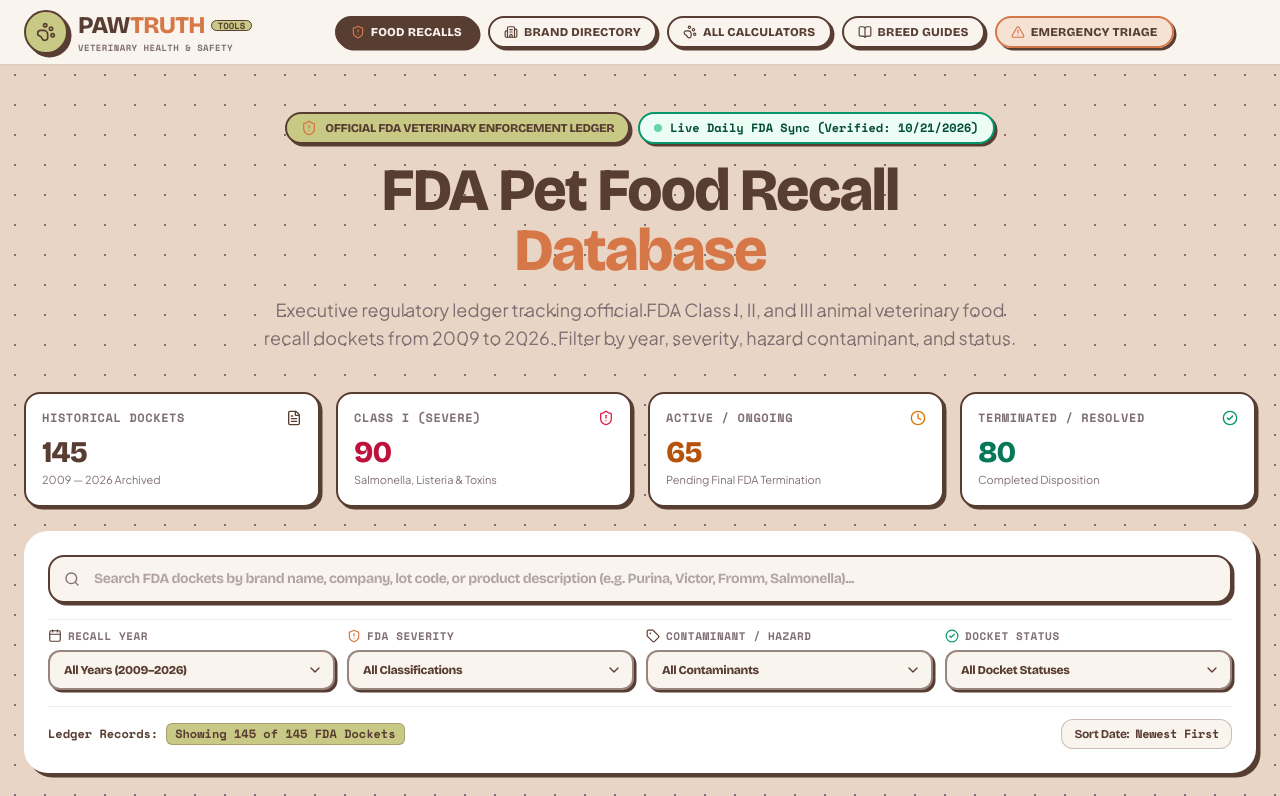
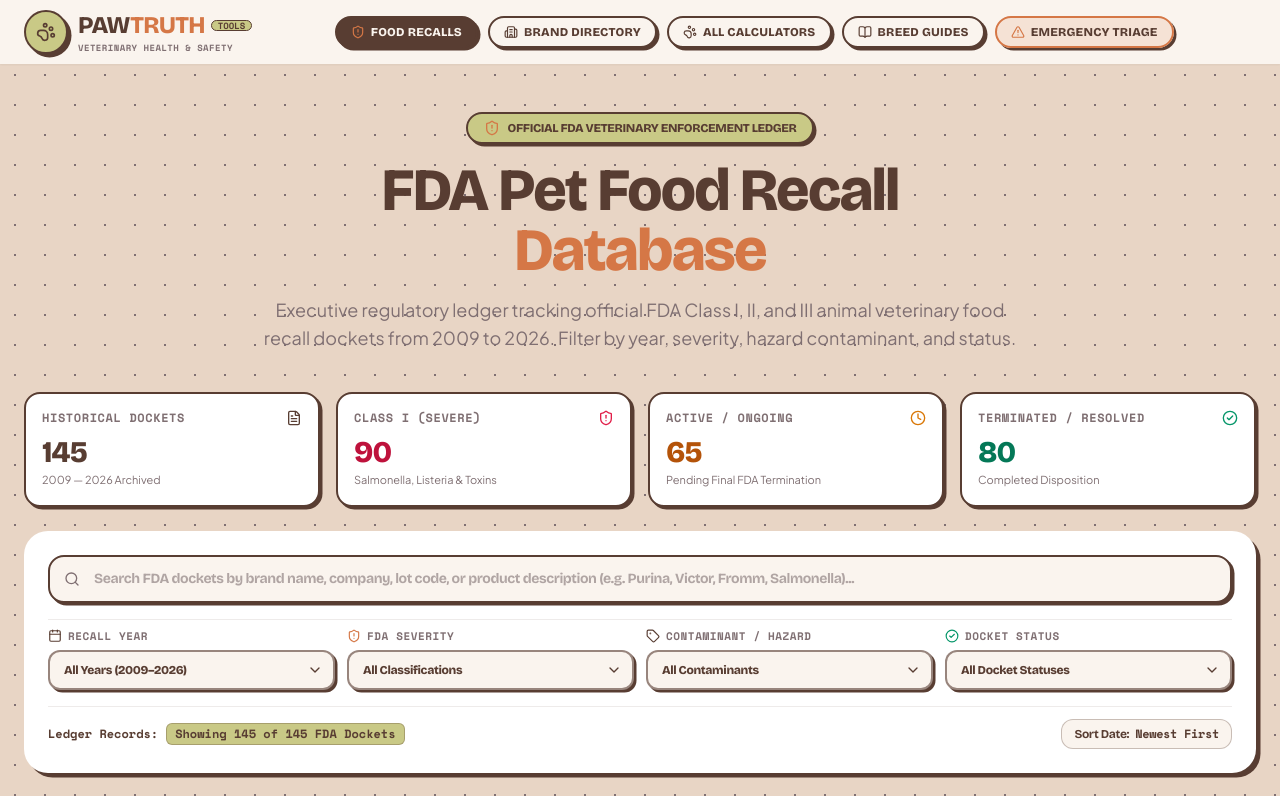
Before and after one commit to tsakib-01/pet-website, a Next.js app: page /recalls in a window 1280 px wide. Shown: the top 796 px of the page. Built offline with nearby package versions, Linux system fonts and the light colour scheme.

Commit message:
clean(recalls): remove technical sync badge from header to preserve clean consumer layout

```diff
--- a/src/app/recalls/page.tsx
+++ b/src/app/recalls/page.tsx
@@ -70,15 +70,9 @@
       <div className="max-w-7xl mx-auto px-4 sm:px-6 py-8 sm:py-12 space-y-10">
         {/* Hero Header */}
         <div className="text-center space-y-4 max-w-3xl mx-auto">
-          <div className="flex flex-wrap items-center justify-center gap-2">
-            <div className="inline-flex items-center gap-2 px-3.5 py-1.5 rounded-full bg-brand-olive text-brand-espresso border-2 border-brand-espresso shadow-paper-sm text-xs font-heading font-black uppercase">
-              <ShieldAlert className="w-4 h-4 text-brand-terracotta" />
-              Official FDA Veterinary Enforcement Ledger
-            </div>
-            <div className="inline-flex items-center gap-2 px-3.5 py-1.5 rounded-full bg-emerald-50 text-emerald-900 border-2 border-emerald-600 shadow-paper-sm text-xs font-mono font-bold">
-              <span className="w-2 h-2 rounded-full bg-emerald-500 animate-pulse" />
-              <span>Live Daily FDA Sync (Verified: {latestDocket?.dateFormatted || "10/21/2026"})</span>
-            </div>
+          <div className="inline-flex items-center gap-2 px-4 py-1.5 rounded-full bg-brand-olive text-brand-espresso border-2 border-brand-espresso shadow-paper-sm text-xs font-heading font-black uppercase">
+            <ShieldAlert className="w-4 h-4 text-brand-terracotta" />
+            Official FDA Veterinary Enforcement Ledger
           </div>
           <h1 className="font-heading text-4xl sm:text-6xl font-black text-brand-espresso tracking-tight">
             FDA Pet Food Recall <span className="text-brand-terracotta">Database</span>
```
